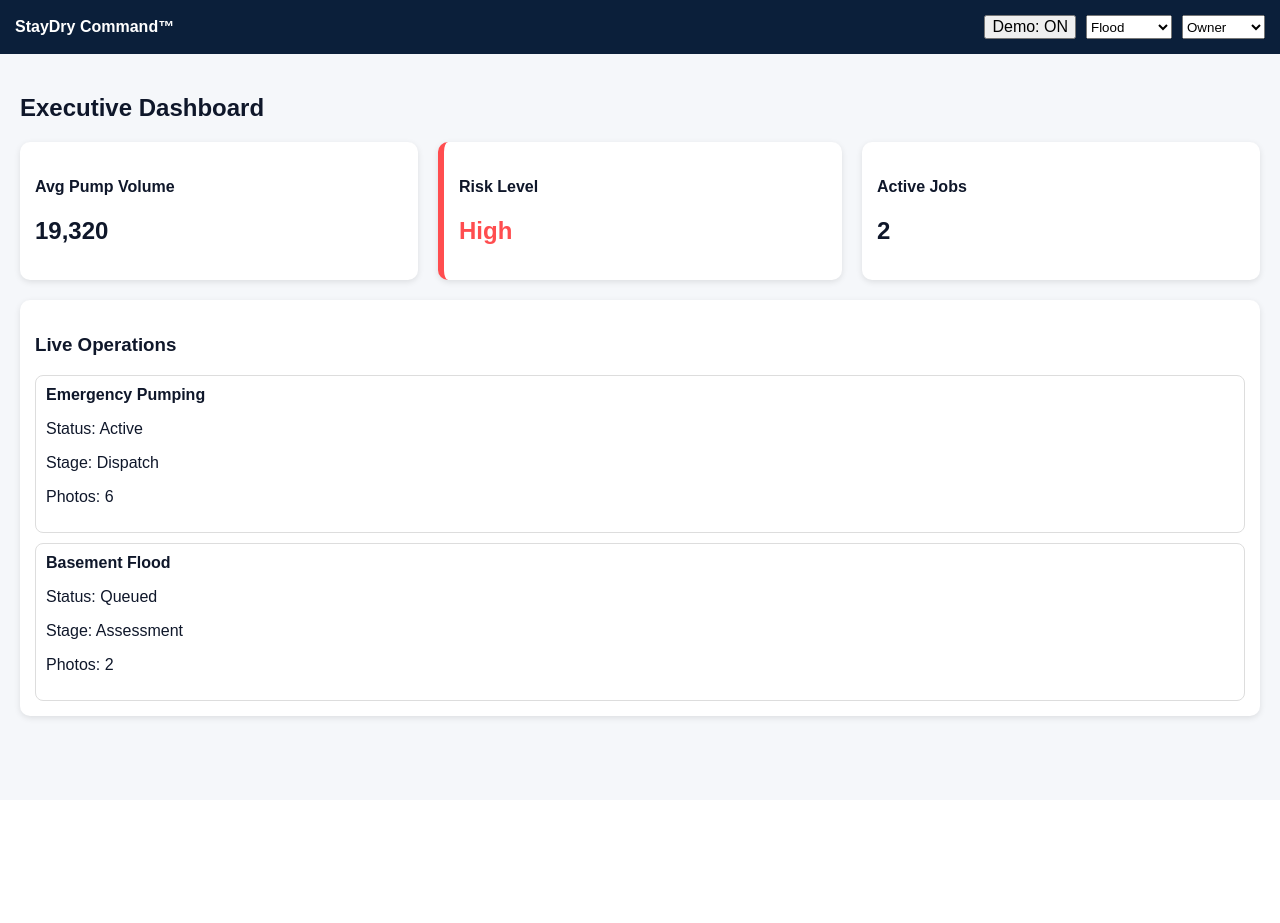
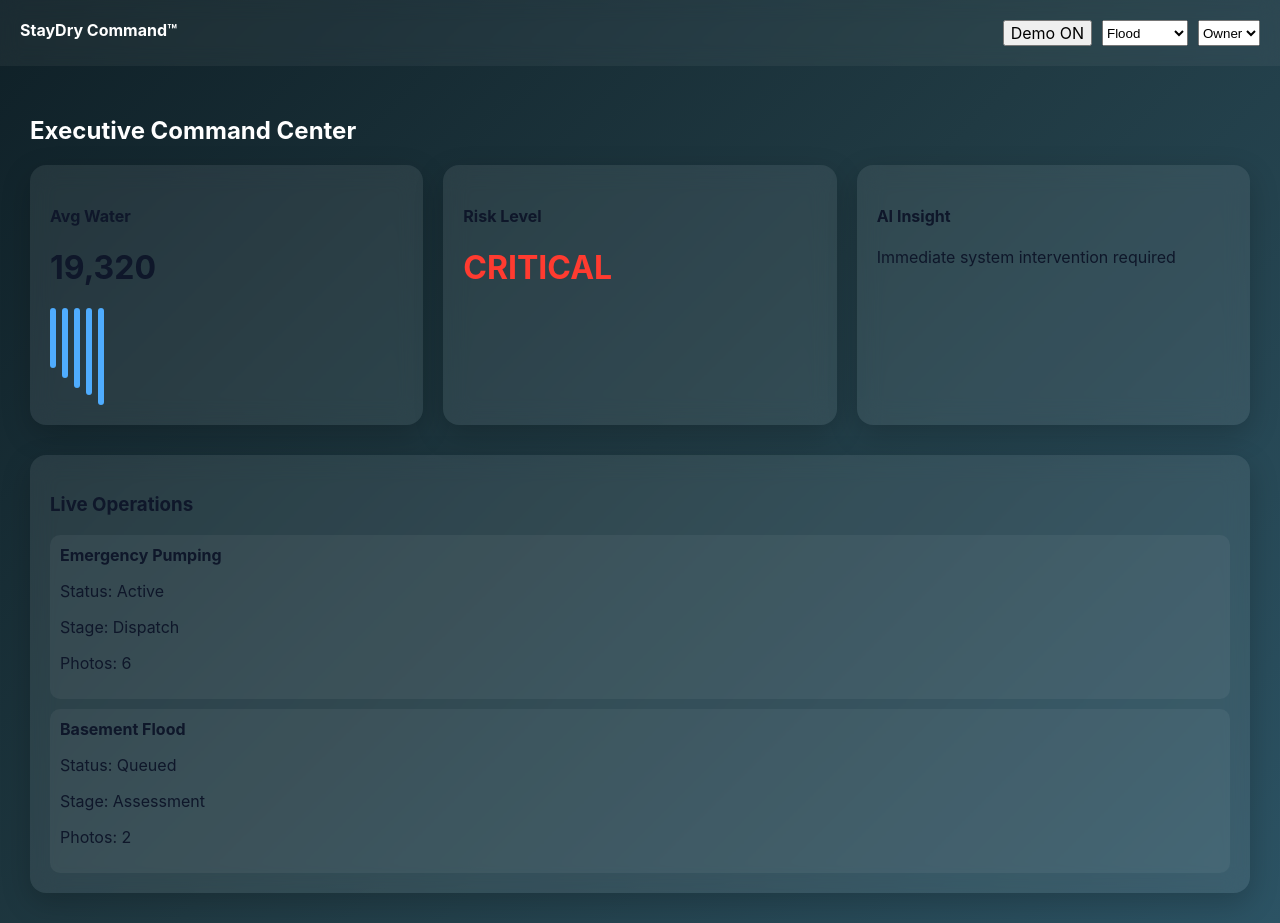
Before and after one commit to Blaze92Codi/StayDry-Command, a React (Vite) app: page / in a window 1280 px wide. Before the commit the page ends 800 px from the top, so only its background shows below. Built offline with nearby package versions, Linux system fonts and the light colour scheme.

Commit message:
Update App.jsx

```diff
--- a/src/App.jsx
+++ b/src/App.jsx
@@ -1,11 +1,12 @@
 import React, { useState, useMemo } from "react";
 
 /* =========================
-   DEMO DATA (SIMULATION)
+   FUTURE DEMO DATA
 ========================= */
 const demoScenarios = {
   flood: {
     avg: 19320,
+    trend: [12000, 14000, 16000, 17500, 19320],
     jobs: [
       { id: 1, type: "Emergency Pumping", status: "Active", stage: "Dispatch", photos: 6 },
       { id: 2, type: "Basement Flood", status: "Queued", stage: "Assessment", photos: 2 }
@@ -13,12 +14,14 @@ const demoScenarios = {
   },
   prevention: {
     avg: 4200,
+    trend: [6000, 5200, 4800, 4500, 4200],
     jobs: [
-      { id: 3, type: "French Drain Install", status: "Complete", stage: "Closed", photos: 12 }
+      { id: 3, type: "Drain Install", status: "Complete", stage: "Closed", photos: 12 }
     ]
   },
   sales: {
     avg: 8700,
+    trend: [4000, 6000, 7200, 8100, 8700],
     jobs: [
       { id: 4, type: "Estimate", status: "Pending", stage: "Quote", photos: 0 }
     ]
@@ -26,121 +29,139 @@ const demoScenarios = {
 };
 
 /* =========================
-   HELPERS
+   AI / RISK ENGINE
 ========================= */
 function riskLevel(avg) {
-  if (avg > 15000) return "High";
-  if (avg > 8000) return "Moderate";
-  return "Low";
+  if (avg > 15000) return "CRITICAL";
+  if (avg > 8000) return "ELEVATED";
+  return "STABLE";
 }
 
 function riskColor(level) {
-  if (level === "High") return "#ff4d4f";
-  if (level === "Moderate") return "#faad14";
-  return "#52c41a";
+  if (level === "CRITICAL") return "#ff3b30";
+  if (level === "ELEVATED") return "#ff9f0a";
+  return "#34c759";
 }
 
 /* =========================
-   OWNER UI (EXECUTIVE VIEW)
+   MINI TREND GRAPH (no libs)
 ========================= */
-function OwnerUI({ avg, jobs }) {
+function Trend({ data }) {
+  return (
+    <div style={{ display: "flex", gap: 6 }}>
+      {data.map((v, i) => (
+        <div
+          key={i}
+          style={{
+            height: v / 200,
+            width: 6,
+            background: "#4facfe",
+            borderRadius: 3
+          }}
+        />
+      ))}
+    </div>
+  );
+}
+
+/* =========================
+   EXECUTIVE OWNER UI
+========================= */
+function OwnerUI({ avg, jobs, trend }) {
   const level = riskLevel(avg);
 
   return (
-    <div style={{ padding: "20px" }}>
-      <h2>Executive Dashboard</h2>
+    <div style={{ padding: 30 }}>
+      <h2 style={{ color: "white" }}>Executive Command Center</h2>
 
-      {/* KPI ROW */}
-      <div style={{ display: "flex", gap: "20px", marginBottom: "20px" }}>
-        <div style={cardStyle}>
-          <h4>Avg Pump Volume</h4>
-          <h2>{avg.toLocaleString()}</h2>
-        </div>
+      {/* KPI GRID */}
+      <div style={{ display: "grid", gridTemplateColumns: "repeat(3, 1fr)", gap: 20 }}>
 
-        <div style={{ ...cardStyle, borderLeft: `6px solid ${riskColor(level)}` }}>
+        <GlassCard>
+          <h4>Avg Water</h4>
+          <h1>{avg.toLocaleString()}</h1>
+          <Trend data={trend} />
+        </GlassCard>
+
+        <GlassCard>
           <h4>Risk Level</h4>
-          <h2 style={{ color: riskColor(level) }}>{level}</h2>
-        </div>
+          <h1 style={{ color: riskColor(level) }}>{level}</h1>
+        </GlassCard>
 
-        <div style={cardStyle}>
-          <h4>Active Jobs</h4>
-          <h2>{jobs.length}</h2>
-        </div>
+        <GlassCard>
+          <h4>AI Insight</h4>
+          <p>
+            {level === "CRITICAL"
+              ? "Immediate system intervention required"
+              : level === "ELEVATED"
+              ? "Monitor and optimize discharge"
+              : "System stable and optimized"}
+          </p>
+        </GlassCard>
       </div>
 
-      {/* JOB LIST */}
-      <div style={cardStyle}>
-        <h3>Live Operations</h3>
+      {/* LIVE JOBS */}
+      <div style={{ marginTop: 30 }}>
+        <GlassCard>
+          <h3>Live Operations</h3>
 
-        {jobs.length === 0 && <p>No active jobs</p>}
-
-        {jobs.map((j) => (
-          <div key={j.id} style={jobStyle}>
-            <strong>{j.type}</strong>
-            <p>Status: {j.status}</p>
-            <p>Stage: {j.stage}</p>
-            <p>Photos: {j.photos}</p>
-          </div>
-        ))}
+          {jobs.map(j => (
+            <div key={j.id} style={jobStyle}>
+              <strong>{j.type}</strong>
+              <p>Status: {j.status}</p>
+              <p>Stage: {j.stage}</p>
+              <p>Photos: {j.photos}</p>
+            </div>
+          ))}
+        </GlassCard>
       </div>
     </div>
   );
 }
 
 /* =========================
-   SALES UI
+   OTHER ROLES
 ========================= */
 function SalesUI({ jobs }) {
   return (
-    <div style={{ padding: "20px" }}>
-      <h2>Sales Pipeline</h2>
-
-      {jobs.map((j) => (
-        <div key={j.id} style={jobStyle}>
+    <div style={{ padding: 30, color: "white" }}>
+      <h2>Revenue Intelligence</h2>
+      {jobs.map(j => (
+        <GlassCard key={j.id}>
           <strong>{j.type}</strong>
-          <p>Status: {j.status}</p>
-          <p>Stage: {j.stage}</p>
-        </div>
+          <p>{j.status}</p>
+        </GlassCard>
       ))}
     </div>
   );
 }
 
-/* =========================
-   FIELD TECH UI
-========================= */
 function FieldUI({ jobs }) {
   return (
-    <div style={{ padding: "20px" }}>
+    <div style={{ padding: 30, color: "white" }}>
       <h2>Field Operations</h2>
-
-      {jobs.map((j) => (
-        <div key={j.id} style={jobStyle}>
+      {jobs.map(j => (
+        <GlassCard key={j.id}>
           <strong>{j.type}</strong>
-          <p>Stage: {j.stage}</p>
-          <p>Photos Required: {j.photos}</p>
-        </div>
+          <p>{j.stage}</p>
+        </GlassCard>
       ))}
     </div>
   );
 }
 
-/* =========================
-   CLIENT UI
-========================= */
 function ClientUI({ avg }) {
   return (
-    <div style={{ padding: "20px" }}>
-      <h2>Client View</h2>
-      <p>Your system is processing approximately:</p>
-      <h1>{avg.toLocaleString()} gallons/day</h1>
-      <p>We are actively managing your water risk.</p>
+    <div style={{ padding: 30, color: "white" }}>
+      <h2>Client Overview</h2>
+      <h1>{avg.toLocaleString()} gal/day</h1>
+      <p>System actively managing water risk.</p>
     </div>
   );
 }
 
 /* =========================
-   MAIN APP (MERGED UI)
+   MAIN APP
 ========================= */
 export default function App() {
   const [demo, setDemo] = useState(true);
@@ -149,28 +170,19 @@ export default function App() {
 
   const data = useMemo(() => {
     if (demo) return demoScenarios[scenario];
-    return { avg: 0, jobs: [] }; // placeholder for Firebase later
+    return { avg: 0, jobs: [], trend: [] };
   }, [demo, scenario]);
 
   return (
-    <div style={{ fontFamily: "Arial, sans-serif", background: "#f5f7fa", minHeight: "100vh" }}>
+    <div style={appStyle}>
 
-      {/* =========================
-         EXECUTIVE CONTROL BAR
-      ========================= */}
-      <div style={{
-        display: "flex",
-        justifyContent: "space-between",
-        padding: "15px",
-        background: "#0b1f3a",
-        color: "white",
-        alignItems: "center"
-      }}>
+      {/* TOP COMMAND BAR */}
+      <div style={topBar}>
         <strong>StayDry Command™</strong>
 
-        <div style={{ display: "flex", gap: "10px" }}>
+        <div style={{ display: "flex", gap: 10 }}>
           <button onClick={() => setDemo(!demo)}>
-            Demo: {demo ? "ON" : "OFF"}
+            Demo {demo ? "ON" : "OFF"}
           </button>
 
           <select value={scenario} onChange={(e) => setScenario(e.target.value)}>
@@ -182,37 +194,54 @@ export default function App() {
           <select value={role} onChange={(e) => setRole(e.target.value)}>
             <option value="Owner">Owner</option>
             <option value="Sales">Sales</option>
-            <option value="Field">Field Tech</option>
+            <option value="Field">Field</option>
             <option value="Client">Client</option>
           </select>
         </div>
       </div>
 
-      {/* =========================
-         ROLE-BASED UI
-      ========================= */}
-      {role === "Owner" && <OwnerUI avg={data.avg} jobs={data.jobs} />}
-      {role === "Sales" && <SalesUI jobs={data.jobs} />}
-      {role === "Field" && <FieldUI jobs={data.jobs} />}
-      {role === "Client" && <ClientUI avg={data.avg} />}
+      {/* ROLE UI */}
+      {role === "Owner" && <OwnerUI {...data} />}
+      {role === "Sales" && <SalesUI {...data} />}
+      {role === "Field" && <FieldUI {...data} />}
+      {role === "Client" && <ClientUI {...data} />}
     </div>
   );
 }
 
 /* =========================
-   STYLES
+   FUTURE UI STYLES
 ========================= */
-const cardStyle = {
-  background: "white",
-  padding: "15px",
-  borderRadius: "10px",
-  boxShadow: "0 2px 6px rgba(0,0,0,0.1)",
-  flex: 1
+const appStyle = {
+  minHeight: "100vh",
+  background: "linear-gradient(135deg,#0f2027,#203a43,#2c5364)",
+  fontFamily: "Inter, sans-serif"
 };
 
+const topBar = {
+  display: "flex",
+  justifyContent: "space-between",
+  padding: 20,
+  background: "rgba(255,255,255,0.05)",
+  backdropFilter: "blur(10px)",
+  color: "white"
+};
+
+const GlassCard = ({ children }) => (
+  <div style={{
+    padding: 20,
+    borderRadius: 16,
+    background: "rgba(255,255,255,0.08)",
+    backdropFilter: "blur(12px)",
+    boxShadow: "0 10px 30px rgba(0,0,0,0.2)"
+  }}>
+    {children}
+  </div>
+);
+
 const jobStyle = {
-  border: "1px solid #ddd",
-  padding: "10px",
-  marginTop: "10px",
-  borderRadius: "8px"
+  marginTop: 10,
+  padding: 10,
+  borderRadius: 10,
+  background: "rgba(255,255,255,0.05)"
 };
```
